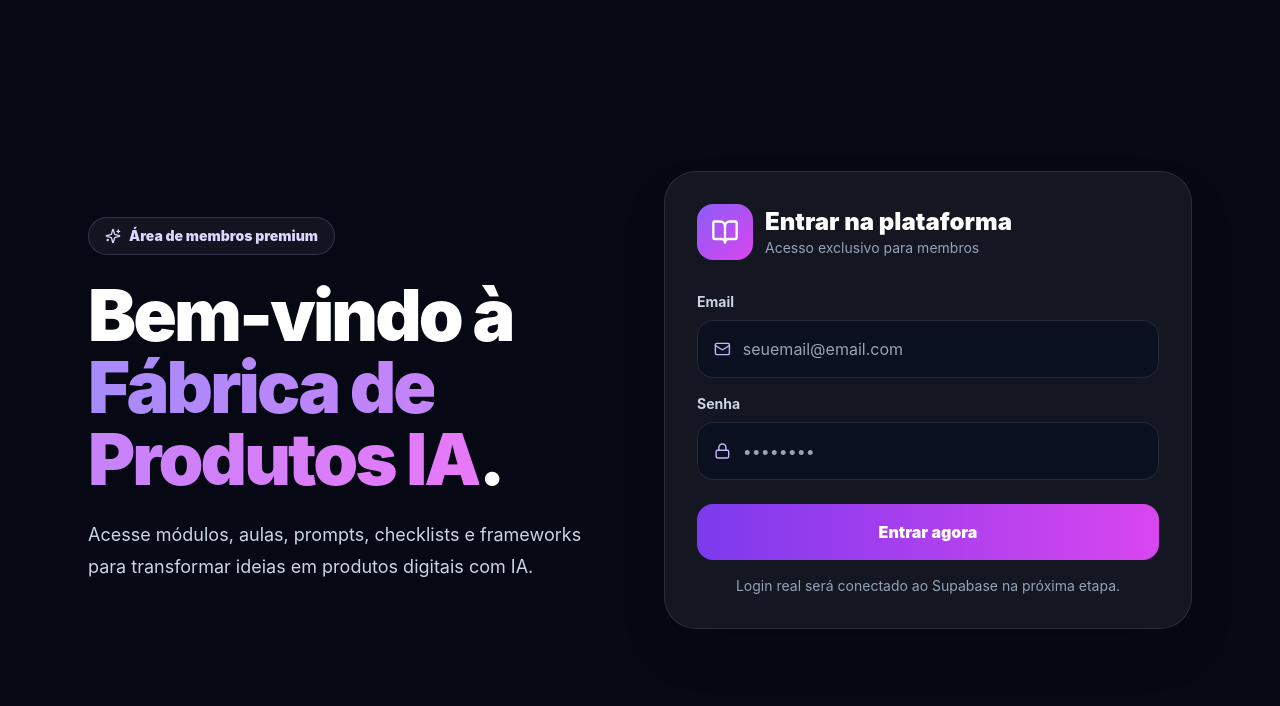
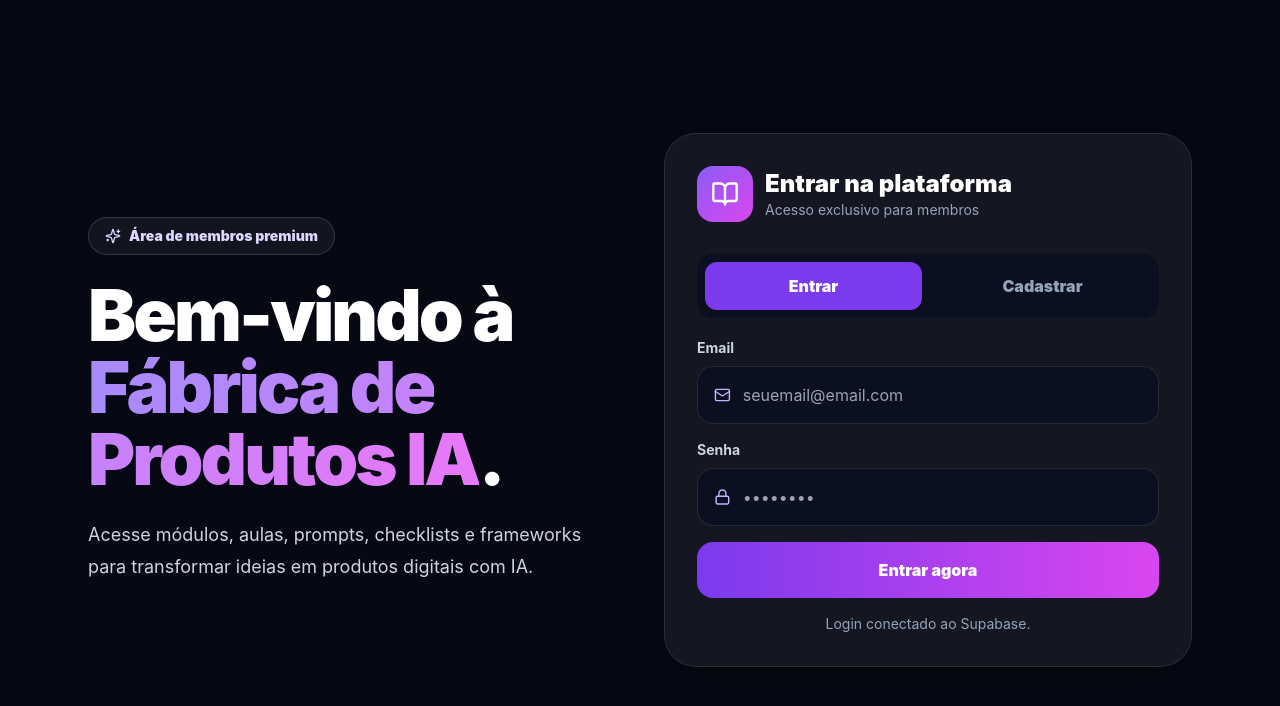
Before and after one commit to dominguesinglid-stack/fabrica-produtos-ia-membros, a Next.js app: page /login in a window 1280 px wide. Shown: the top 706 px of the page. Built offline with nearby package versions, Linux system fonts and the light colour scheme; no server answers.

Commit message:
Update page.tsx

```diff
--- a/src/app/login/page.tsx
+++ b/src/app/login/page.tsx
@@ -1,8 +1,41 @@
 "use client";
+import { useState } from "react";
+import { useRouter } from "next/navigation";
 import { BookOpen, Lock, Mail, Sparkles } from "lucide-react";
-import Link from "next/link";
+import { supabase } from "@/lib/supabase";
 
 export default function LoginPage() {
+  const router = useRouter();
+  const [email, setEmail] = useState("");
+  const [password, setPassword] = useState("");
+  const [mode, setMode] = useState<"login" | "signup">("login");
+  const [loading, setLoading] = useState(false);
+  const [message, setMessage] = useState("");
+
+  async function handleAuth() {
+    setLoading(true);
+    setMessage("");
+
+    const result =
+      mode === "login"
+        ? await supabase.auth.signInWithPassword({ email, password })
+        : await supabase.auth.signUp({ email, password });
+
+    setLoading(false);
+
+    if (result.error) {
+      setMessage(result.error.message);
+      return;
+    }
+
+    if (mode === "signup") {
+      setMessage("Cadastro criado. Verifique seu email, se a confirmação estiver ativada.");
+      return;
+    }
+
+    router.push("/dashboard");
+  }
+
   return (
     <main className="min-h-screen bg-[#060914] text-white">
       <div className="fixed inset-0 -z-10 bg-[radial-gradient(circle_at_20%_10%,rgba(124,58,237,.45),transparent_30%),radial-gradient(circle_at_80%_20%,rgba(217,70,239,.28),transparent_32%),linear-gradient(180deg,#060914,#0a0d1d)]" />
@@ -25,31 +58,42 @@ export default function LoginPage() {
               <BookOpen size={28} />
             </div>
             <div>
-              <h2 className="text-2xl font-black">Entrar na plataforma</h2>
+              <h2 className="text-2xl font-black">{mode === "login" ? "Entrar na plataforma" : "Criar acesso"}</h2>
               <p className="text-sm text-slate-400">Acesso exclusivo para membros</p>
             </div>
           </div>
+
+          <div className="mb-5 grid grid-cols-2 gap-3 rounded-2xl bg-[#0b1020] p-2">
+            <button onClick={() => setMode("login")} className={`rounded-xl px-4 py-3 font-black ${mode === "login" ? "bg-violet-600" : "text-slate-400"}`}>Entrar</button>
+            <button onClick={() => setMode("signup")} className={`rounded-xl px-4 py-3 font-black ${mode === "signup" ? "bg-violet-600" : "text-slate-400"}`}>Cadastrar</button>
+          </div>
+
           <div className="space-y-4">
             <label className="block">
               <span className="mb-2 block text-sm font-bold text-slate-300">Email</span>
               <div className="flex items-center gap-3 rounded-2xl border border-white/10 bg-[#0b1020] px-4">
                 <Mail size={18} className="text-violet-300" />
-                <input className="h-14 w-full bg-transparent outline-none" placeholder="seuemail@email.com" />
+                <input value={email} onChange={(e) => setEmail(e.target.value)} className="h-14 w-full bg-transparent outline-none" placeholder="seuemail@email.com" />
               </div>
             </label>
+
             <label className="block">
               <span className="mb-2 block text-sm font-bold text-slate-300">Senha</span>
               <div className="flex items-center gap-3 rounded-2xl border border-white/10 bg-[#0b1020] px-4">
                 <Lock size={18} className="text-violet-300" />
-                <input type="password" className="h-14 w-full bg-transparent outline-none" placeholder="••••••••" />
+                <input value={password} onChange={(e) => setPassword(e.target.value)} type="password" className="h-14 w-full bg-transparent outline-none" placeholder="••••••••" />
               </div>
             </label>
-            <Link href="/dashboard" className="block">
-              <button className="mt-2 h-14 w-full rounded-2xl bg-gradient-to-r from-violet-600 to-fuchsia-500 font-black text-white">
-                Entrar agora
-              </button>
-            </Link>
-            <p className="text-center text-sm text-slate-400">Login real será conectado ao Supabase na próxima etapa.</p>
+
+            <button onClick={handleAuth} disabled={loading} className="mt-2 h-14 w-full rounded-2xl bg-gradient-to-r from-violet-600 to-fuchsia-500 font-black text-white disabled:opacity-60">
+              {loading ? "Carregando..." : mode === "login" ? "Entrar agora" : "Criar minha conta"}
+            </button>
+
+            {message && <p className="rounded-2xl border border-white/10 bg-white/5 p-4 text-center text-sm text-slate-300">{message}</p>}
+
+            <p className="text-center text-sm text-slate-400">
+              Login conectado ao Supabase.
+            </p>
           </div>
         </section>
       </div>
```
